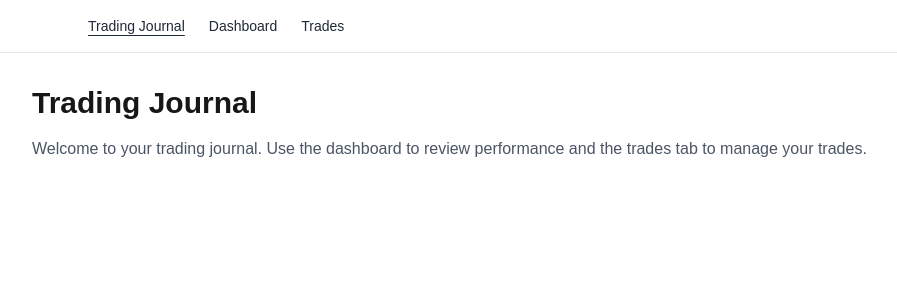
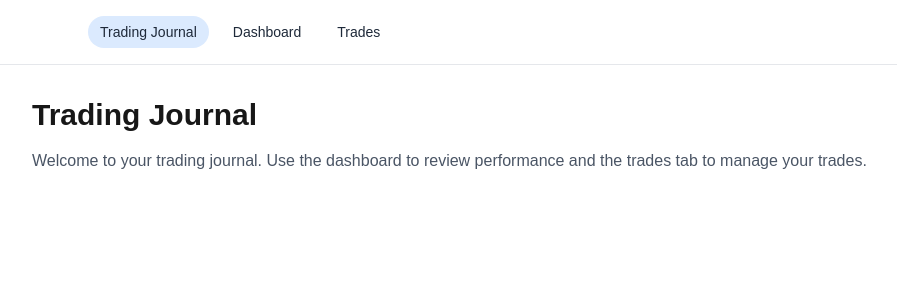
Before and after one commit to jorgemancipe/trading-journal, a Next.js app: page / in a window 1280 px wide. Shown: the top 300 px of the page, without its empty margins (0-897 px from the left). Built offline with nearby package versions, Linux system fonts and the light colour scheme.

Commit message:
Refactor NavBar component styles and comments
Updated NavBar styles and improved code comments.

```diff
--- a/app/components/NavBar.tsx
+++ b/app/components/NavBar.tsx
@@ -6,14 +6,15 @@ import { usePathname } from "next/navigation";
 function navLinkClass(isActive: boolean) {
   return [
     "text-sm font-medium transition-colors",
-    "text-gray-800 hover:text-blue-600",
-    "focus:outline-none focus:ring-2 focus:ring-blue-500 focus:ring-offset-2 rounded",
-    isActive ? "text-blue-700 underline underline-offset-4" : "",
+    "px-3 py-1.5 rounded-full",
+    "text-gray-800 hover:text-blue-700 hover:bg-blue-50",
+    "focus:outline-none focus:ring-2 focus:ring-blue-500 focus:ring-offset-2",
+    isActive ? "bg-blue-100 text-blue-800" : "",
   ].join(" ");
 }
 
 export default function NavBar() {
-  const pathname = usePathname(); // e.g. "/", "/dashboard", "/trades" [1](https://nextjs.org/docs/app/api-reference/functions/use-pathname)
+  const pathname = usePathname(); // client hook [2](https://www.tradervue.com/blog/mfe-and-mae-calculations)
 
   const isHome = pathname === "/";
   const isDashboard = pathname === "/dashboard";
@@ -21,7 +22,7 @@ export default function NavBar() {
 
   return (
     <nav className="w-full bg-white border-b border-gray-200">
-      <div className="max-w-6xl mx-auto px-6 py-4 flex gap-6 items-center">
+      <div className="max-w-6xl mx-auto px-6 py-4 flex items-center gap-3">
         <Link href="/" className={navLinkClass(isHome)}>
           Trading Journal
         </Link>
```
